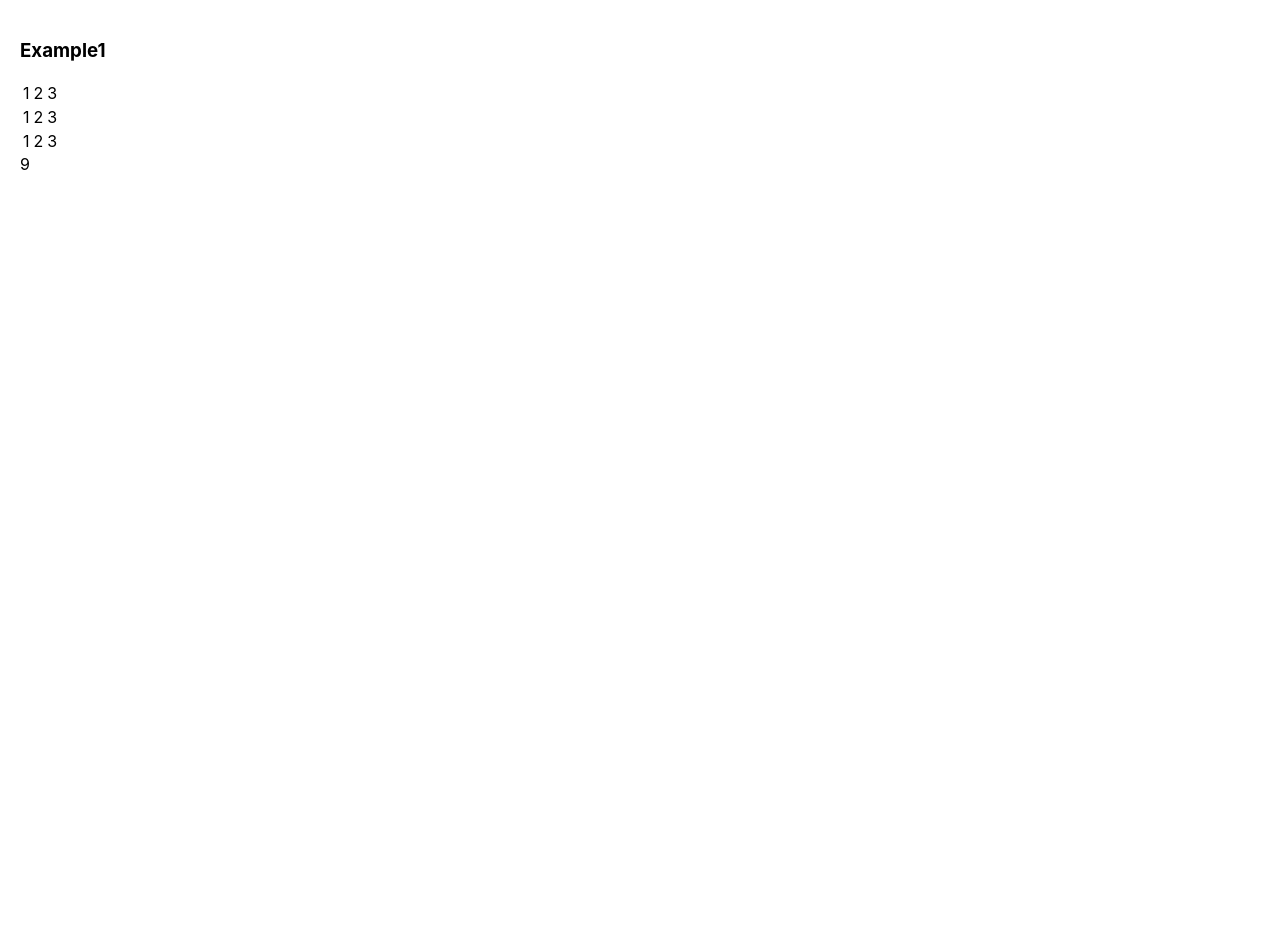
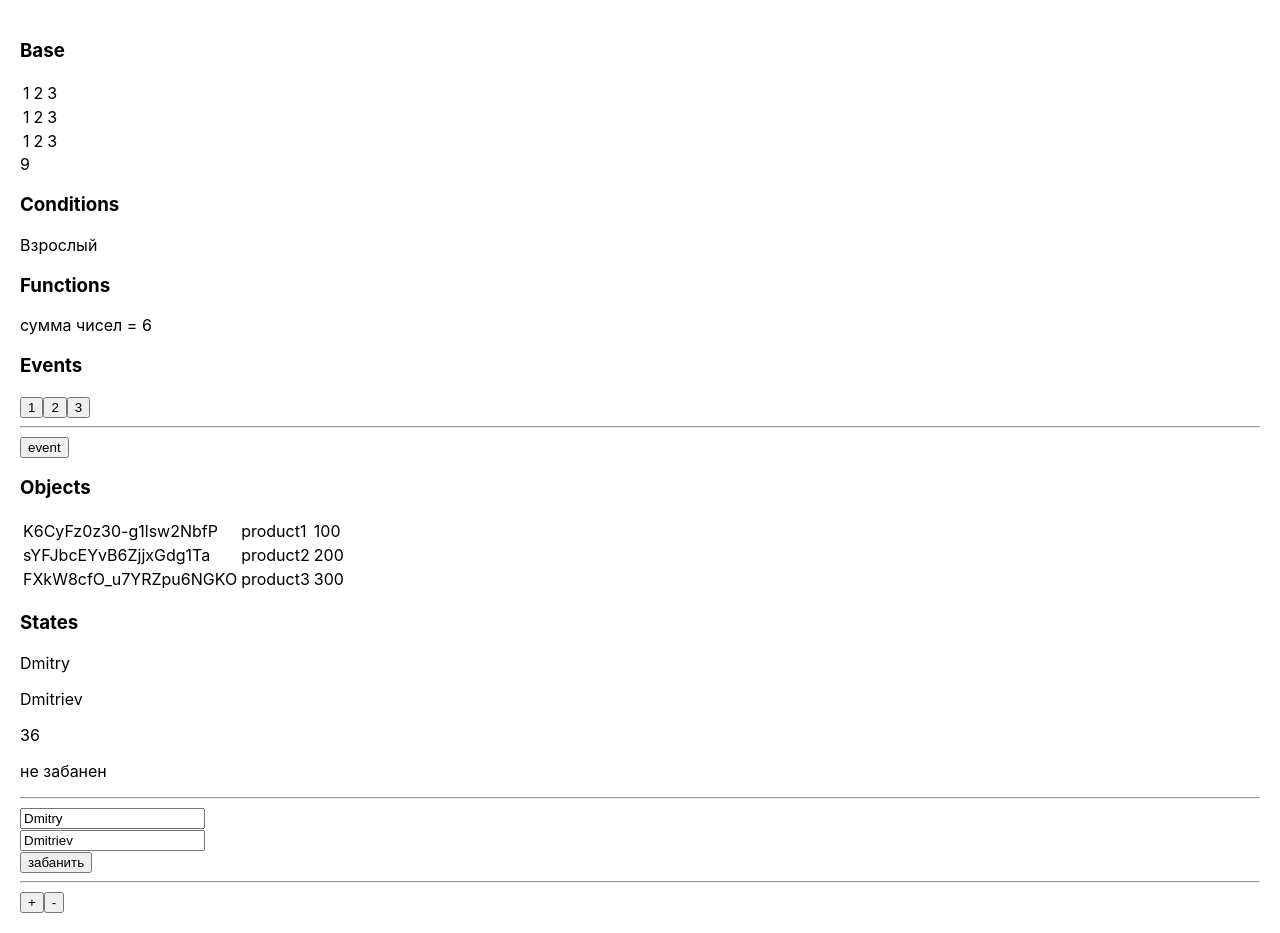
Before and after one commit to Dimcter1985/react, a React (Create React App) app: page / in a window 1280 px wide. Before the commit the page ends 800 px from the top, so only its background shows below. Built offline with nearby package versions, Linux system fonts and the light colour scheme.

Commit message:
added states

```diff
--- a/package.json
+++ b/package.json
@@ -6,6 +6,7 @@
     "@testing-library/jest-dom": "^5.11.4",
     "@testing-library/react": "^11.1.0",
     "@testing-library/user-event": "^12.1.10",
+    "nanoid": "^3.1.30",
     "react": "^17.0.2",
     "react-dom": "^17.0.2",
     "react-scripts": "4.0.3",
--- a/src/App.js
+++ b/src/App.js
@@ -1,10 +1,22 @@
 import './App.css';
-import Example1 from './components/Example1'
+import Base from './components/Base'
+import Conditions from './components/Conditions'
+import Functions from './components/Functions'
+import Events from './components/Events'
+import Objects from './components/Objects'
+import States from './components/States'
 
 function App() {
 
   return (
-    <Example1/>
+    <>
+      <Base />
+      <Conditions />
+      <Functions />
+      <Events />
+      <Objects />
+      <States />
+    </>
   );
 
 }
--- a/src/components/Example1.jsx
+++ b/src/components/Base.jsx
@@ -1,5 +1,5 @@
 
-const Example1 = () => {
+const Base = () => {
   const rows = [1, 2, 3];
   const cells = [1, 2, 3];
   const num1 = 3;
@@ -7,7 +7,7 @@ const Example1 = () => {
 
   return (
     <div>
-      <h3>Example1</h3>
+      <h3>Base</h3>
       <table className="table">
         <tbody>
           {rows.map((row) => (
@@ -24,4 +24,4 @@ const Example1 = () => {
   );
 }
 
-export default Example1;
+export default Base;
--- /dev/null
+++ b/src/components/Conditions.jsx
@@ -0,0 +1,20 @@
+
+const Conditions = () => {
+  const isAdult = true
+  const isAdmin = false
+
+
+  return (
+    <div>
+      <h3>Conditions</h3>
+      {
+        isAdult ? <p>Взрослый</p> : <p>Ребенок</p>
+      }
+      {
+        isAdmin && <p>admin</p>
+      }
+    </div>
+  );
+}
+
+export default Conditions;
--- /dev/null
+++ b/src/components/Events.jsx
@@ -0,0 +1,23 @@
+
+const Events = () => {
+  const showMessage = (num) => alert(num);
+  const showEvent = (txt1, event, txt2) =>
+    console.log(txt1, event.target, txt2);
+
+  return (
+    <div>
+      <h3>Events</h3>
+      <button onClick={() => showMessage(1)}>1</button>
+      <button onClick={() => showMessage(2)}>2</button>
+      <button onClick={() => showMessage(3)}>3</button>
+      <hr />
+      <button
+        onClick={(event) => showEvent("событие в эл-те", event, "произошло")}
+      >
+        event
+      </button>
+    </div>
+  );
+}
+
+export default Events;
--- /dev/null
+++ b/src/components/Functions.jsx
@@ -0,0 +1,16 @@
+
+const Functions = () => {
+  const getDigitsSum = (num) =>
+    String(num)
+      .split("")
+      .reduce((sum, el) => +sum + +el);
+
+  return (
+    <div>
+      <h3>Functions</h3>
+      <p>сумма чисел = {getDigitsSum(123)}</p>
+    </div>
+  );
+}
+
+export default Functions;
--- /dev/null
+++ b/src/components/Objects.jsx
@@ -0,0 +1,44 @@
+import { nanoid } from 'nanoid'
+import React from 'react';
+
+const Objects = () => {
+  const prods = [
+    {name: 'product1', cost: 100},
+    {name: 'product2', cost: 200},
+    {name: 'product3', cost: 300},
+  ];
+
+  let changedProds = [];
+
+  const createIds = () => {
+    changedProds = prods.map((prod) => (
+      {
+        id: nanoid(),
+        ...prod
+      }
+    ));
+    return changedProds
+  }
+  createIds();
+
+  return (
+    <div>
+      <h3>Objects</h3>
+      <table>
+        <tbody>
+          {changedProds.map((el) => (
+            <React.Fragment key={el.id}>
+              <tr>
+                <td>{el.id}</td>
+                <td>{el.name}</td>
+                <td>{el.cost}</td>
+              </tr>
+            </React.Fragment>
+          ))}
+        </tbody>
+      </table>
+    </div>
+  );
+}
+
+export default Objects;
--- /dev/null
+++ b/src/components/States.jsx
@@ -0,0 +1,43 @@
+import { useState } from "react";
+
+const States = () => {
+  const [firstName, setFirstName] = useState("Dmitry");
+  const [lastName, setLastName] = useState("Dmitriev");
+  let [age, setAge] = useState(36);
+  const [banned, setBan] = useState(false);
+
+  const changeFirstName = (ev) => setFirstName(ev.target.value);
+  const changeLastName = (ev) => setLastName(ev.target.value);
+  const ban = () => setBan(!banned);
+  const ageUp = () => {
+    if (age <= 120) {
+      setAge(age + 1);
+    }
+  };
+  const ageDown = () => {
+    if (age >= 1) {
+      setAge(age -1);
+    }
+  };
+
+  return (
+    <div>
+      <h3>States</h3>
+      <p>{firstName}</p>
+      <p>{lastName}</p>
+      <p>{age}</p>
+      <p>{banned ? "забанен" : "не забанен"}</p>
+      <hr />
+      <input onChange={changeFirstName} value={firstName} />
+      <br />
+      <input onChange={changeLastName} value={lastName} />
+      <br />
+      <button onClick={ban}>{banned ? "разбанить" : "забанить"}</button>
+      <hr />
+      <button onClick={ageUp}>+</button>
+      <button onClick={ageDown}>-</button>
+    </div>
+  );
+};
+
+export default States;
```
Also changed, not shown: src/components/Example2.jsx (deleted, +0 -12 lines), 1 other file (tests, documents, lock files or other folders).
